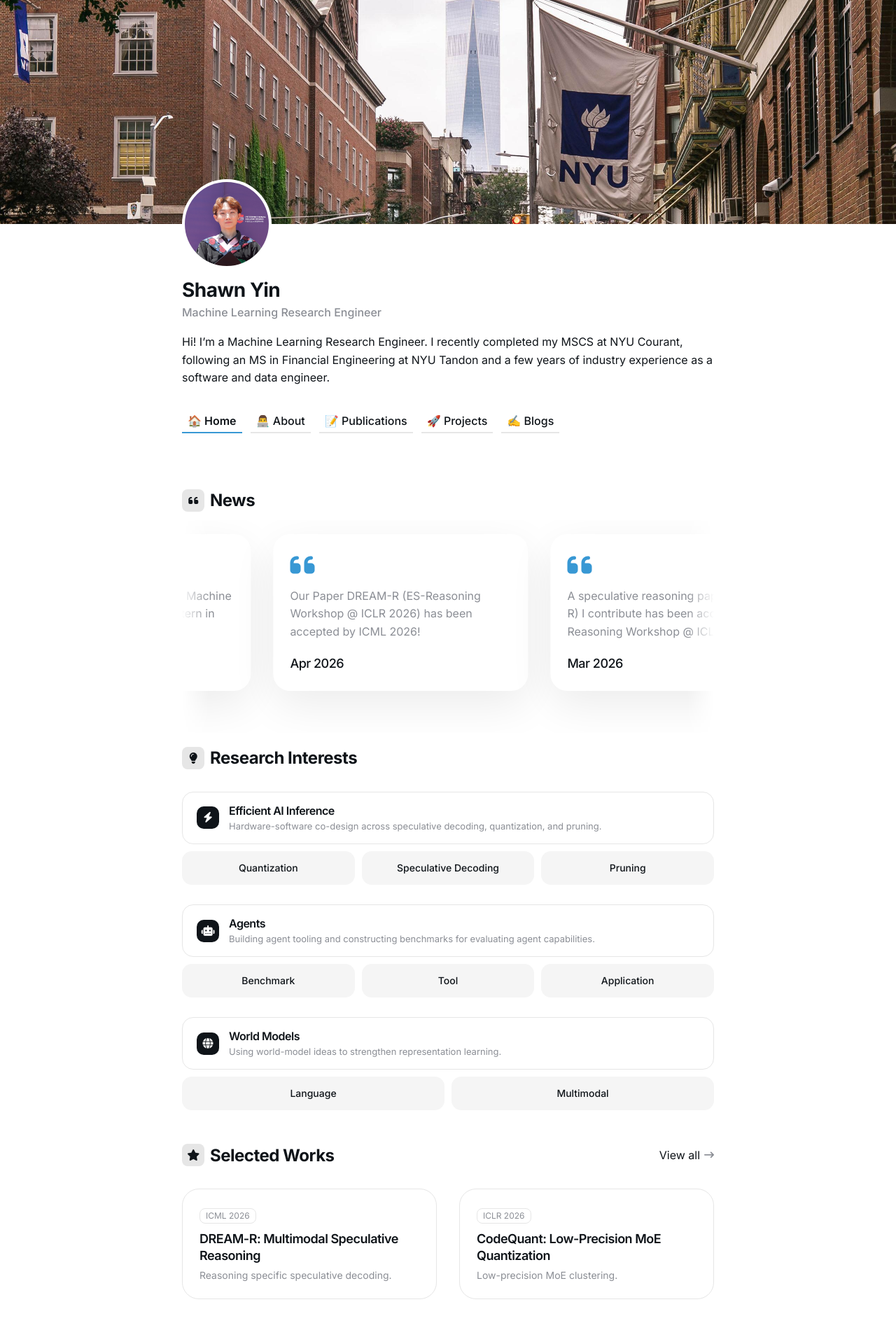
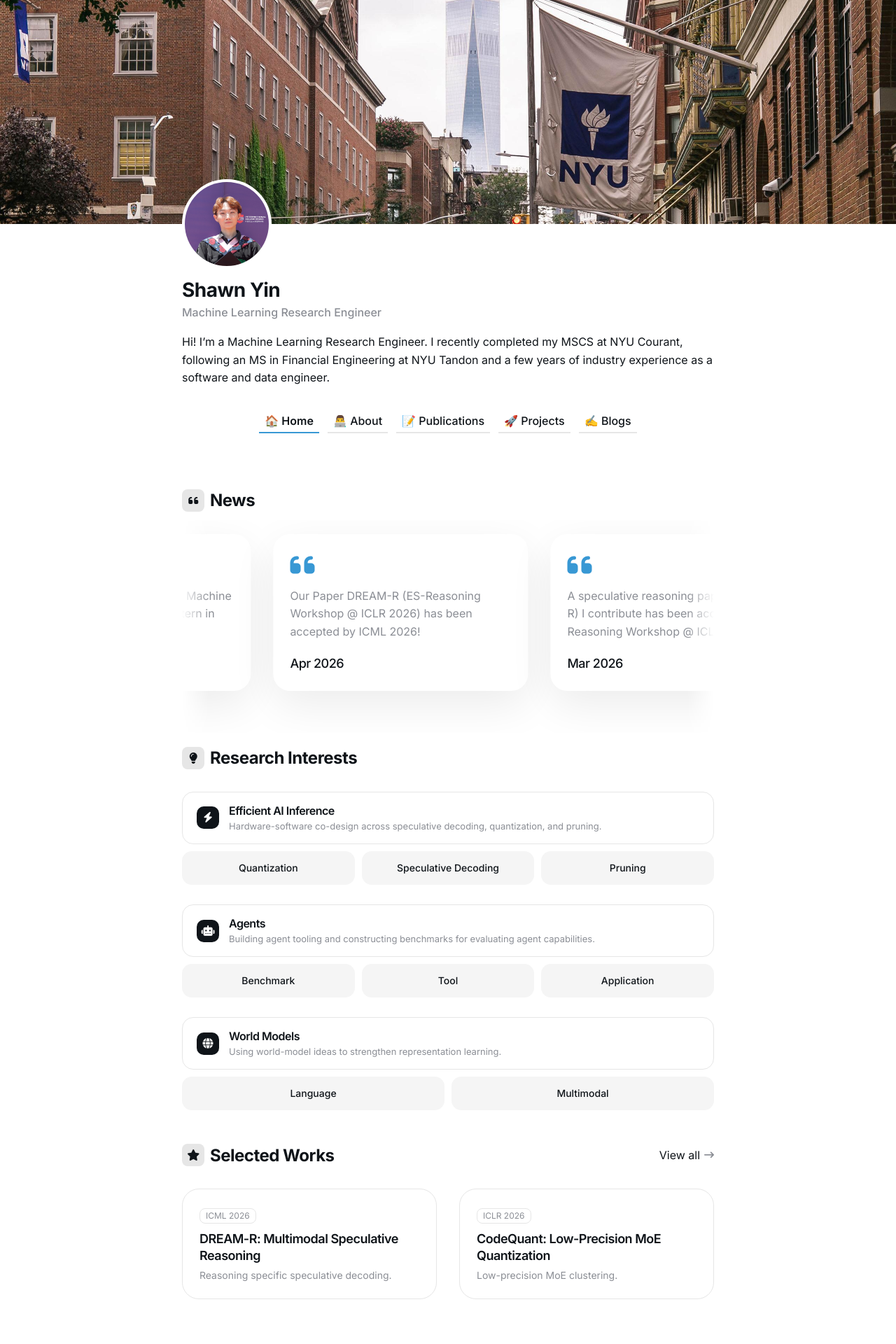
Before and after one commit to shawnyin128/shawnyin128.github.io, a Jekyll site: the page built from index.html, in a window 1280 px wide. Shown: the top 1920 px of the page at 70% size. Built offline with Jekyll 4.4.1, drawn with Linux system fonts in a browser that asks for light colours; a style sheet for code colours, icons or effects is not loaded.

Commit message:
[home]: update

```diff
--- a/_sass/3-modules/_header.scss
+++ b/_sass/3-modules/_header.scss
@@ -12,6 +12,11 @@
   .nav__list {
     display: flex;
     align-items: baseline;
+    width: -webkit-fit-content;
+    width: -moz-fit-content;
+    width: fit-content;
+    max-width: 100%;
+    margin: 0 auto;
     overflow-x: scroll;
     -ms-overflow-style: none;
     scrollbar-width: none;
@@ -48,5 +53,9 @@
         border-color: var(--primary-color);
       }
     }
+
+    .nav__item:last-child .nav__link {
+      margin-right: 0;
+    }
   }
 }
```
